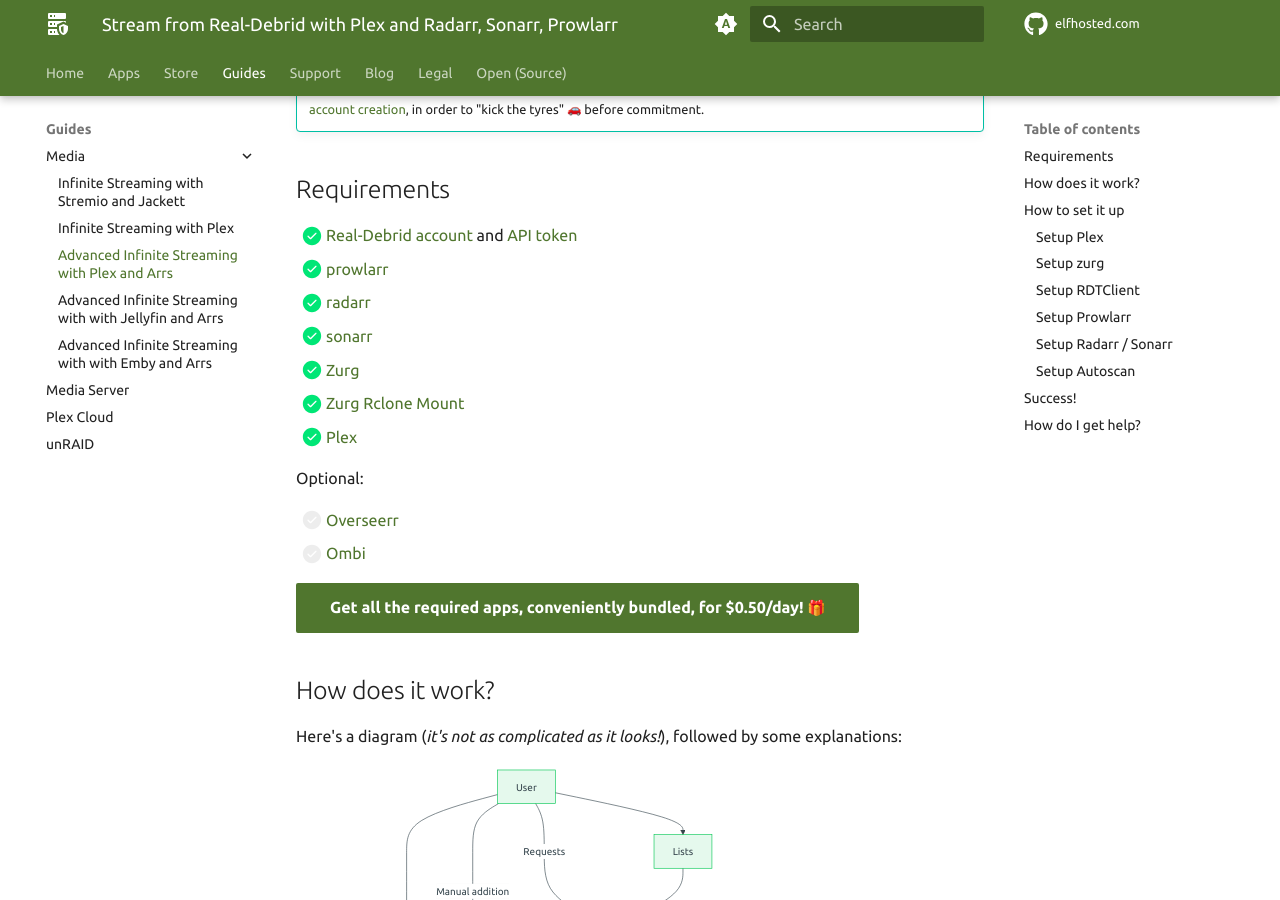
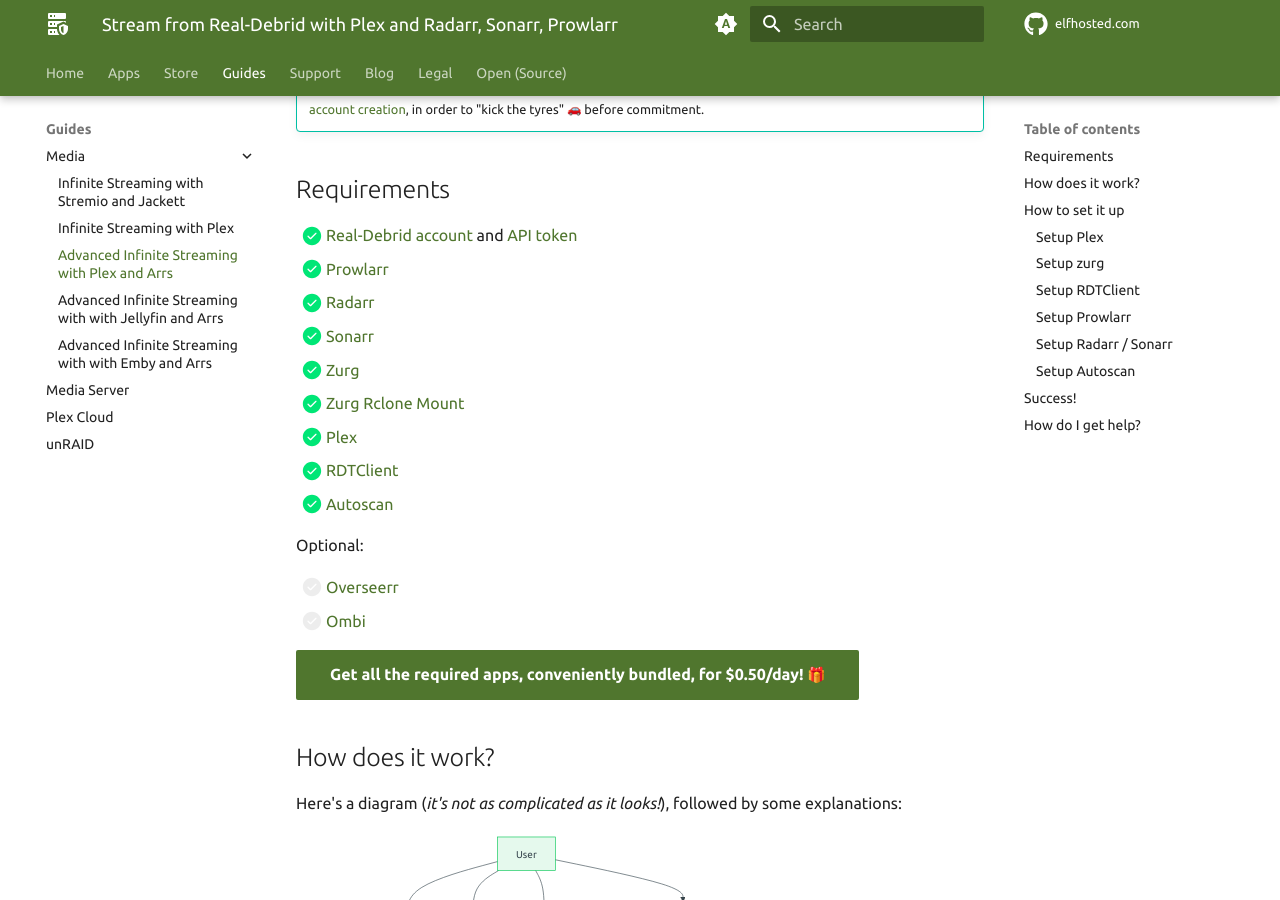
Before and after one commit to elfhosted/elfhosted.com, an MkDocs documentation site: the page built from docs/guides/media/stream-from-real-debrid-with-plex-radarr-sonarr-prowlarr.md, in a window 1280 px wide and 900 px high, scrolled down 514 px. Built offline with MkDocs 1.6.1 and Material for MkDocs 9.7.7, drawn with Linux system fonts in a browser that asks for light colours; emoji names are drawn with the system emoji font; a script that is not in the unit is left out; plug-ins that fetch from the network failed and are left out; comment, search, counter and statistics services are not loaded.

Commit message:
Add autoscan to infinite scanning bundle
Signed-off-by: David Young <davidy@funkypenguin.co.nz>

```diff
--- a/docs/guides/media/stream-from-real-debrid-with-plex-radarr-sonarr-prowlarr.md
+++ b/docs/guides/media/stream-from-real-debrid-with-plex-radarr-sonarr-prowlarr.md
@@ -14,12 +14,14 @@ The solution leverages the popular Arr tools to search, source, and sort your me
 ## Requirements
 
 * [x] [Real-Debrid account][real-debrid] and [API token](https://real-debrid.com/apitoken)
-* [x] [prowlarr][prowlarr]
-* [x] [radarr][radarr]
-* [x] [sonarr][sonarr]
+* [x] [Prowlarr][prowlarr]
+* [x] [Radarr][radarr]
+* [x] [Sonarr][sonarr]
 * [x] [Zurg][zurg]
 * [x] [Zurg Rclone Mount](https://store.elfhosted.com/product/rclone-real-debrid/)
 * [x] [Plex][plex]
+* [x] [RDTClient][rdtclient]
+* [x] [Autoscan][autoscan]
 
 Optional:
 
```
Also changed, not shown: docs/guides/media/stream-from-real-debrid-with-emby-radarr-sonarr-prowlarr.md (+1 -0 lines), docs/guides/media/stream-from-real-debrid-with-jellyfin-radarr-sonarr-prowlarr.md (+1 -1 lines).
